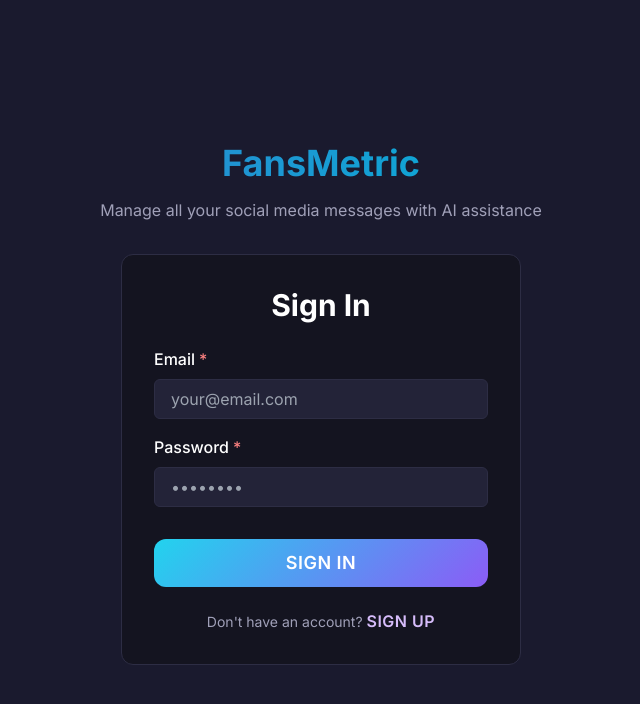
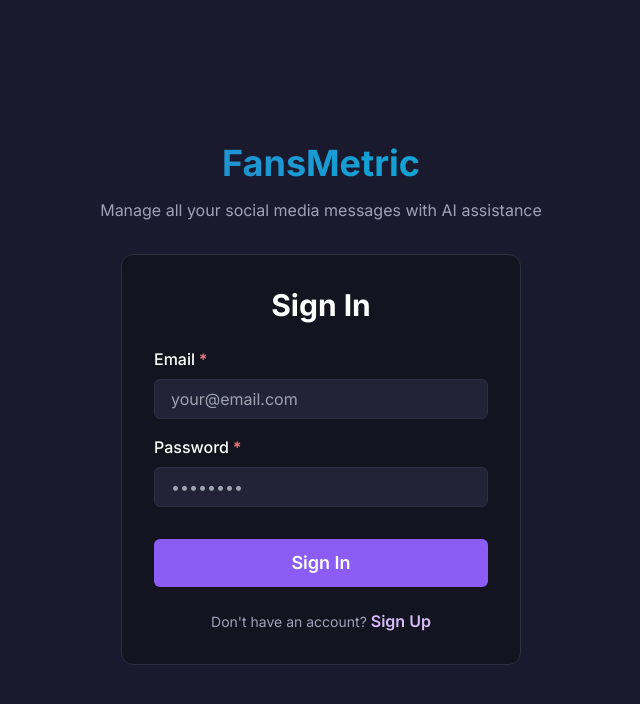
Before and after one commit to matijamicunovic629/mikayla_app_frontend, a React (Vite) app: page / in a window 1280 px wide. Shown: the top 704 px of the page, without its empty margins (319-959 px from the left). Built offline with nearby package versions, Linux system fonts and the light colour scheme; no server answers.

Commit message:
Updated theme.ts

```diff
--- a/src/components/Auth/LoginForm.tsx
+++ b/src/components/Auth/LoginForm.tsx
@@ -78,7 +78,7 @@ export const LoginForm = ({ onToggleForm }: LoginFormProps) => {
 
             <Button
               type="submit"
-              variant="solid"
+              colorScheme="purple"
               width="full"
               isLoading={loading}
               mt={4}
--- a/src/components/Auth/SignUpForm.tsx
+++ b/src/components/Auth/SignUpForm.tsx
@@ -93,7 +93,7 @@ export const SignUpForm = ({ onToggleForm }: SignUpFormProps) => {
 
             <Button
               type="submit"
-              variant="solid"
+              colorScheme="purple"
               width="full"
               isLoading={loading}
               mt={4}
--- a/src/components/Inbox/MessageDetailModal.tsx
+++ b/src/components/Inbox/MessageDetailModal.tsx
@@ -176,12 +176,13 @@ export const MessageDetailModal = ({
                     onClick={handleGenerateAIReply}
                     isLoading={generatingAI}
                     variant="outline"
+                    colorScheme="blue"
                   >
                     Generate AI Reply
                   </Button>
                   <Button
                     leftIcon={<Send size={18} />}
-                    variant="solid"
+                    colorScheme="blue"
                     onClick={handleSendReply}
                     isLoading={sending}
                     isDisabled={!replyContent.trim()}
--- a/src/index.css
+++ b/src/index.css
@@ -7,34 +7,3 @@
 * {
   font-family: 'Inter', -apple-system, BlinkMacSystemFont, 'Segoe UI', Helvetica, Arial, sans-serif;
 }
-
-.gradient-border-button {
-  position: relative;
-  background: transparent;
-  border: none;
-  padding: 2px;
-  border-radius: 12px;
-  background: linear-gradient(135deg, #22d3ee 0%, #8b5cf6 100%);
-  transition: all 0.3s ease;
-}
-
-.gradient-border-button:hover {
-  box-shadow: 0 0 20px rgba(139, 92, 246, 0.6), 0 0 40px rgba(34, 211, 238, 0.4);
-  transform: translateY(-1px);
-}
-
-.gradient-border-button-inner {
-  background: #0a0a0f;
-  border-radius: 10px;
-  padding: 12px 32px;
-  font-weight: 600;
-  letter-spacing: 0.5px;
-  text-transform: uppercase;
-  font-size: 14px;
-  color: white;
-  transition: all 0.3s ease;
-}
-
-.gradient-border-button:hover .gradient-border-button-inner {
-  background: rgba(139, 92, 246, 0.1);
-}
--- a/src/theme.ts
+++ b/src/theme.ts
@@ -103,36 +103,16 @@ const theme = extendTheme({
   },
   components: {
     Button: {
-      baseStyle: {
-        fontWeight: '600',
-        letterSpacing: '0.5px',
-        textTransform: 'uppercase',
-      },
       variants: {
         solid: {
-          position: 'relative',
-          bg: 'transparent',
-          border: 'none',
-          padding: '2px',
-          borderRadius: '12px',
-          backgroundImage: 'linear-gradient(135deg, #22d3ee 0%, #8b5cf6 100%)',
+          bg: 'accent.primary',
           color: 'white',
-          _before: {
-            content: '""',
-            position: 'absolute',
-            inset: '2px',
-            bg: '#0a0a0f',
-            borderRadius: '10px',
-            zIndex: -1,
+          _hover: {
+            bg: 'purple.600',
+            transform: 'translateY(-1px)',
+            boxShadow: '0 4px 12px rgba(139, 92, 246, 0.4)',
           },
-          _hover: {
-            boxShadow: '0 0 20px rgba(139, 92, 246, 0.6), 0 0 40px rgba(34, 211, 238, 0.4)',
-            transform: 'translateY(-1px)',
-            _before: {
-              bg: 'rgba(139, 92, 246, 0.1)',
-            },
-          },
-          transition: 'all 0.3s ease',
+          transition: 'all 0.2s',
         },
         outline: {
           borderColor: 'border.default',
--- a/src/views/AIConfigView.tsx
+++ b/src/views/AIConfigView.tsx
@@ -191,7 +191,7 @@ export const AIConfigView = () => {
                     onChange={(e) =>
                       setConfig({ ...config, is_enabled: e.target.checked })
                     }
-                    colorScheme="purple"
+                    colorScheme="blue"
                   />
                 </FormControl>
 
@@ -202,7 +202,7 @@ export const AIConfigView = () => {
                     onChange={(e) =>
                       setConfig({ ...config, auto_reply_enabled: e.target.checked })
                     }
-                    colorScheme="purple"
+                    colorScheme="blue"
                     isDisabled={!config.is_enabled}
                   />
                 </FormControl>
@@ -301,7 +301,7 @@ export const AIConfigView = () => {
                     placeholder="Add keyword..."
                     onKeyPress={(e) => e.key === 'Enter' && addIncludeKeyword()}
                   />
-                  <Button onClick={addIncludeKeyword} variant="solid" size="sm">
+                  <Button onClick={addIncludeKeyword} colorScheme="blue">
                     Add
                   </Button>
                 </HStack>
@@ -334,7 +334,7 @@ export const AIConfigView = () => {
                     placeholder="Add keyword..."
                     onKeyPress={(e) => e.key === 'Enter' && addExcludeKeyword()}
                   />
-                  <Button onClick={addExcludeKeyword} variant="solid" size="sm">
+                  <Button onClick={addExcludeKeyword} colorScheme="red">
                     Add
                   </Button>
                 </HStack>
@@ -358,7 +358,7 @@ export const AIConfigView = () => {
 
         <Button
           leftIcon={<Save size={20} />}
-          variant="solid"
+          colorScheme="blue"
           size="lg"
           onClick={handleSave}
           isLoading={saving}
--- a/src/views/SettingsView.tsx
+++ b/src/views/SettingsView.tsx
@@ -143,7 +143,7 @@ export const SettingsView = () => {
 
               <Button
                 leftIcon={<Save size={20} />}
-                variant="solid"
+                colorScheme="blue"
                 onClick={handleSave}
                 isLoading={saving}
               >
--- a/src/views/SocialAccountsView.tsx
+++ b/src/views/SocialAccountsView.tsx
@@ -113,7 +113,7 @@ export const SocialAccountsView = () => {
     <Box>
       <Box mb={8} display="flex" justifyContent="space-between" alignItems="center">
         <Heading size="lg">Social Accounts</Heading>
-        <Button leftIcon={<Plus size={20} />} variant="solid" onClick={onOpen}>
+        <Button leftIcon={<Plus size={20} />} colorScheme="blue" onClick={onOpen}>
           Add Account
         </Button>
       </Box>
@@ -136,7 +136,7 @@ export const SocialAccountsView = () => {
           <Text color="gray.500" textAlign="center">
             Connect your social media accounts to start managing messages in one place
           </Text>
-          <Button variant="solid" onClick={onOpen} mt={4}>
+          <Button colorScheme="blue" onClick={onOpen} mt={4}>
             Connect Your First Account
           </Button>
         </VStack>
```
